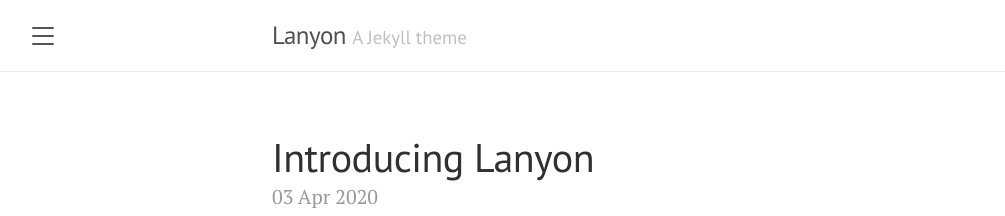
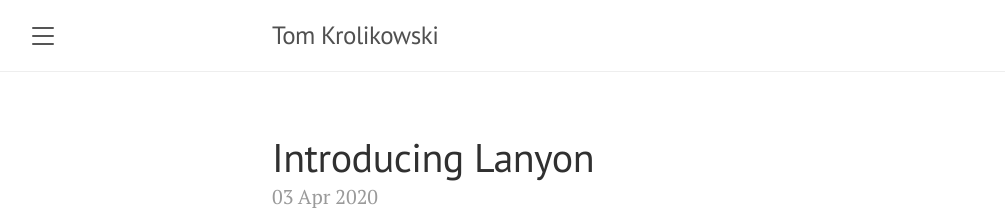
Before and after one commit to tomkrolikowski/tomkrolikowski.github.io, a Jekyll site: the page built from index.html, in a window 1280 px wide and 900 px high. Shown: the top 216 px of the window, without its empty margins (8-1013 px from the left). Built offline with Jekyll 4.4.1, drawn with Linux system fonts in a browser that asks for light colours; the list of posts is cut into pages by our own code.

Commit message:
Updated the config.yml

```diff
--- a/_config.yml
+++ b/_config.yml
@@ -1,17 +1,11 @@
 # Setup
-title:               Lanyon
-tagline:             'A Jekyll theme'
+title:               Tom Krolikowski
+tagline:             ''
 description:         'A reserved <a href="https://jekyllrb.com" target="_blank">Jekyll</a> theme that places the utmost gravity on content with a hidden drawer. Made by <a href="https://twitter.com/mdo" target="_blank">@mdo</a>.'
 url:                 ""
 baseurl:             ""
 paginate:            5
 permalink:           pretty
-
-# About/contact
-author:
-  name:              Mark Otto
-  url:               https://twitter.com/mdo
-  email:             markdotto@gmail.com
 
 # Gems
 plugins:
```
